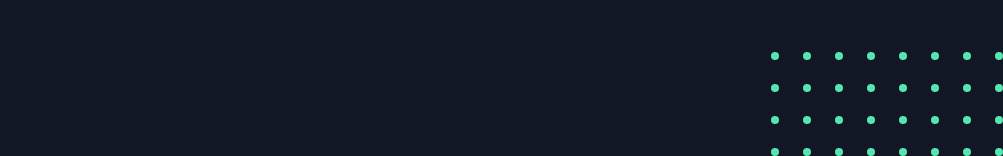
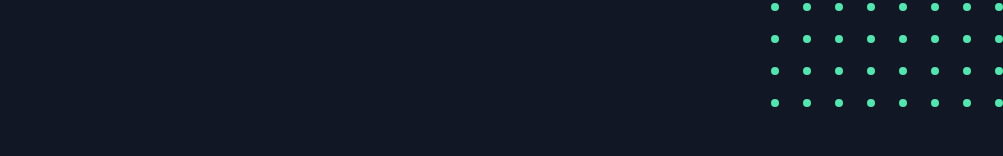
Before and after one commit to nanooka/pod-request-access-landing-page, a plain HTML site: page index.html in a window 1536 px wide. Shown: the part 794-950 px from the top of the page, 533-1536 px from the left. After the commit the page ends 926 px from the top, so only its background shows below. Drawn offline with Linux system fonts and the light colour scheme; a web font is replaced by a local one.

Commit message:
first commit

```diff
--- a/assets/style.css
+++ b/assets/style.css
@@ -211,6 +211,6 @@ button:hover {
     display: inline-block;
     position: absolute;
     right: 0;
-    bottom: -150px;
+    bottom: -101px;
   }
 }
```
